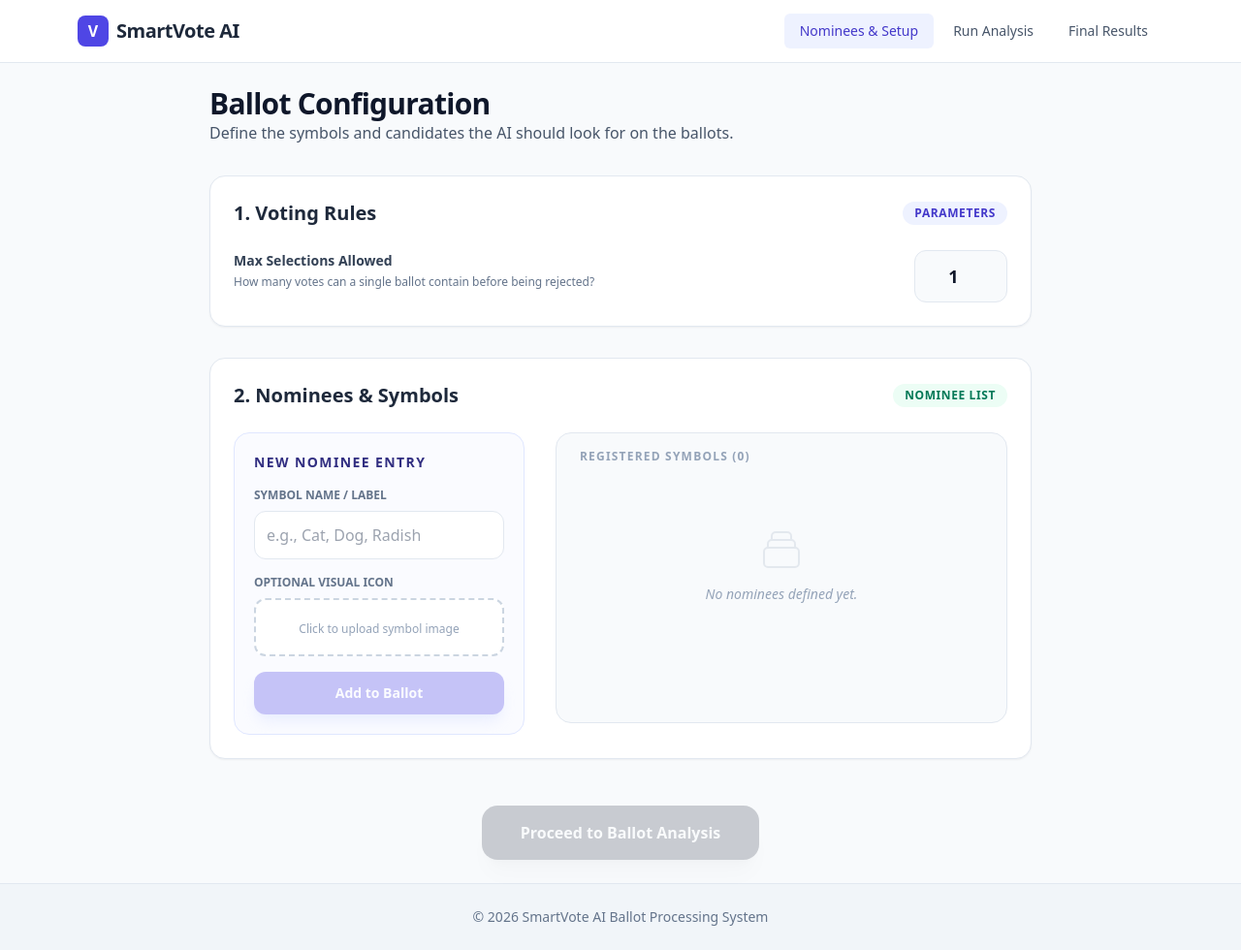
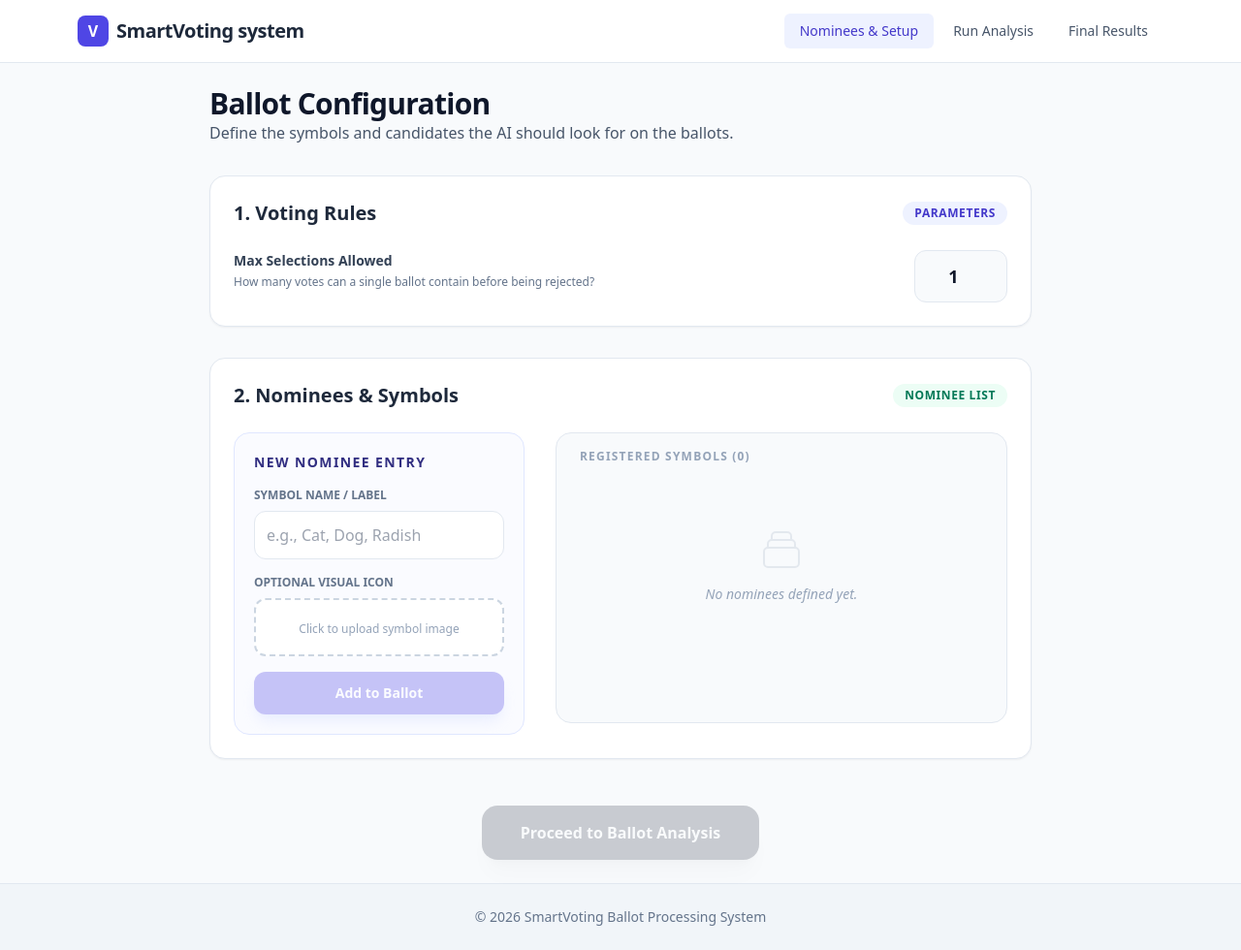
Before and after one commit to tarekahmedsifat/smartvoting, a React (Vite) app: page / in a window 1280 px wide. Shown: the whole page at 97% size. Built offline with nearby package versions, Linux system fonts and the light colour scheme.

Commit message:
Rename 'SmartVote AI' to 'SmartVoting system'

```diff
--- a/App.tsx
+++ b/App.tsx
@@ -15,7 +15,7 @@ const Navigation = () => {
       <div className="max-w-6xl mx-auto px-4 h-16 flex items-center justify-between">
         <div className="flex items-center space-x-2">
           <div className="w-8 h-8 bg-indigo-600 rounded-lg flex items-center justify-center text-white font-bold">V</div>
-          <span className="font-bold text-xl tracking-tight text-slate-800">SmartVote AI</span>
+          <span className="font-bold text-xl tracking-tight text-slate-800">SmartVoting system</span>
         </div>
         <div className="flex space-x-1">
           <Link
@@ -90,7 +90,7 @@ export default function App() {
           </Routes>
         </main>
         <footer className="bg-slate-100 border-t border-slate-200 py-6 text-center text-slate-500 text-sm">
-          &copy; {new Date().getFullYear()} SmartVote AI Ballot Processing System
+          &copy; {new Date().getFullYear()} SmartVoting Ballot Processing System
         </footer>
       </div>
     </HashRouter>
```
